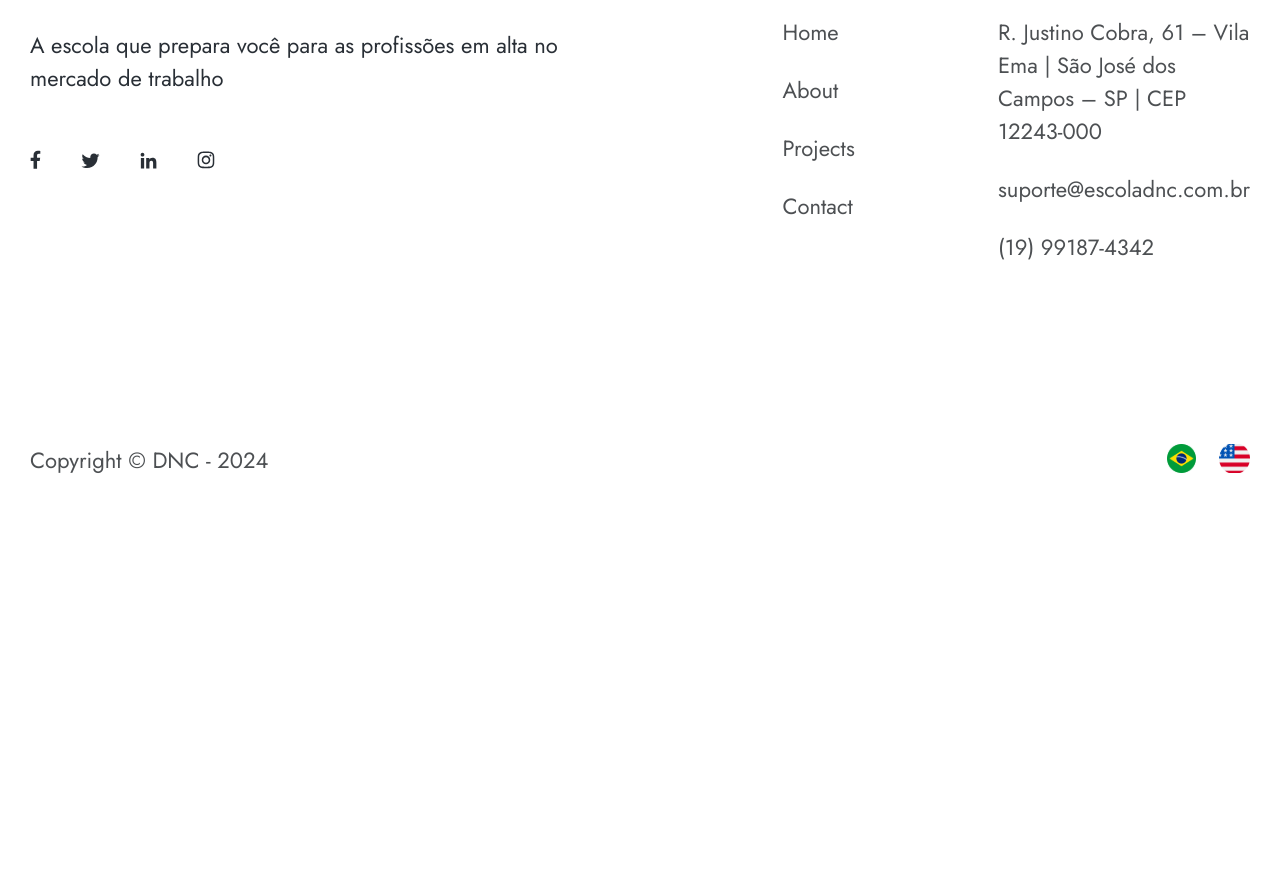
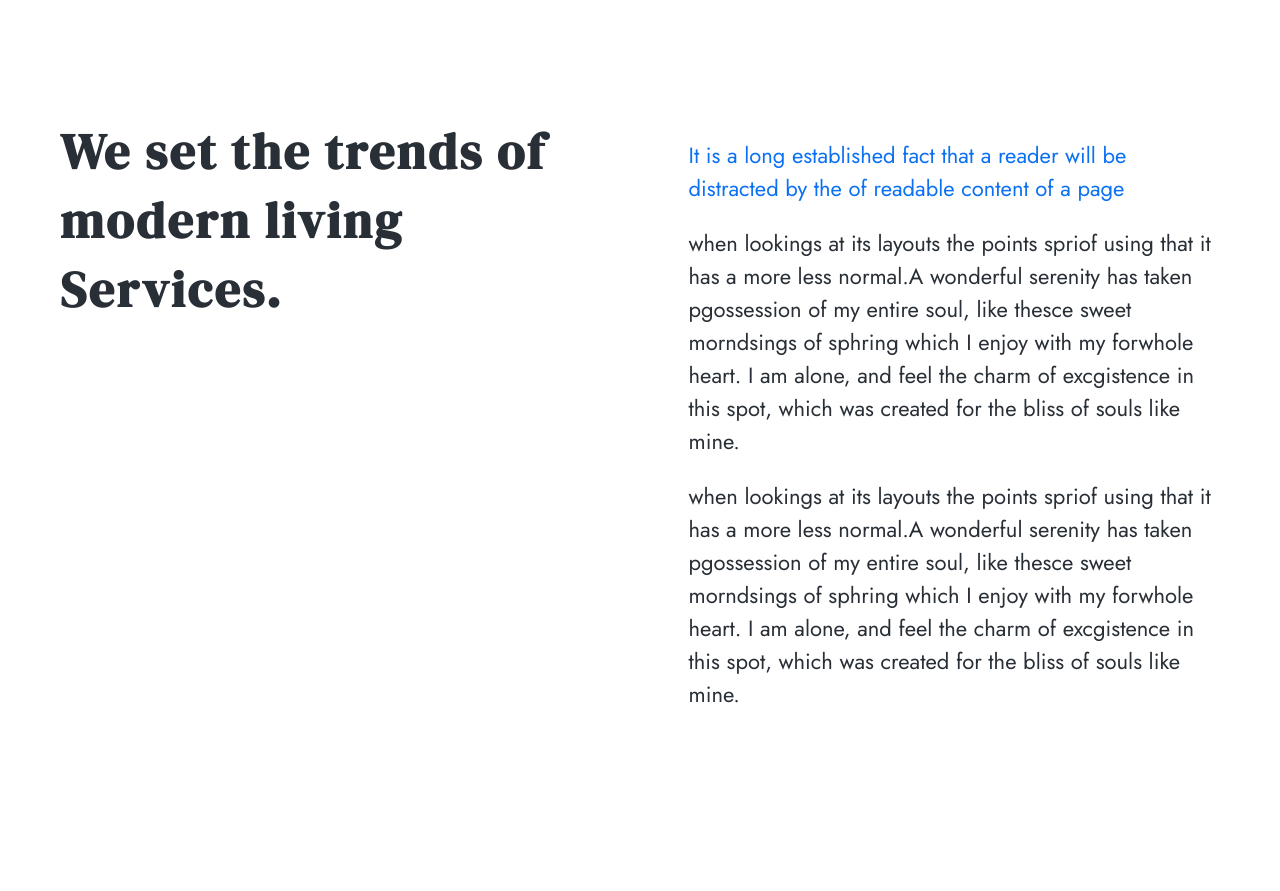
Before and after one commit to LuisDiadema/Materia-4, a React (Vite) app: page /about in a window 1280 px wide. Shown: the part 546-1437 px from the top of the page. Before the commit the page ends 1098 px from the top, so only its background shows below. Built offline with nearby package versions, Linux system fonts and the light colour scheme.

Commit message:
pagina de about finalizada

```diff
--- /dev/null
+++ b/src/Componentes/AboutText/AboutText.css
@@ -0,0 +1,22 @@
+.text-section {
+    column-gap: 97px;
+    margin: 160px auto;
+}
+
+.text-section-text {
+    flex: 1;
+}
+
+.text-section-text h2 {
+    font-size: 50px;
+}
+
+.text-section-text p {
+    font-size: 22px;
+}
+
+@media ( max-width: 768px ) {
+    .text-section {
+        flex-direction: column;
+    }
+}
--- /dev/null
+++ b/src/Componentes/AboutText/AboutText.jsx
@@ -0,0 +1,34 @@
+import './AboutText.css'
+
+function AboutText () {
+    return (
+        <div className="container">
+            <div className="text-section d-flex">
+                <div className="text-section-text">
+                    <h2>We set the trends of modern living Services.</h2>
+                </div>
+                <div className="text-section-text">
+                    <p className="primary-color">
+                        It is a long established fact that a reader will be distracted by the of readable content of a page
+                    </p>
+                    <p>
+                        when lookings at its layouts the points spriof using that it has a more
+                        less normal.A wonderful serenity has taken pgossession of my entire soul,
+                        like thesce sweet morndsings of sphring which I enjoy with my forwhole heart.
+                        I am alone, and feel the charm of excgistence in this spot, which was created
+                        for the bliss of souls like mine.
+                    </p>
+                    <p>
+                        when lookings at its layouts the points spriof using that it has a more
+                        less normal.A wonderful serenity has taken pgossession of my entire soul,
+                        like thesce sweet morndsings of sphring which I enjoy with my forwhole heart.
+                        I am alone, and feel the charm of excgistence in this spot, which was created
+                        for the bliss of souls like mine.
+                    </p>
+                </div>
+            </div>
+        </div>
+    )
+}
+
+export default AboutText
--- a/src/pages/About.jsx
+++ b/src/pages/About.jsx
@@ -1,5 +1,6 @@
 import Banner from '../Componentes/Banner/Banner'
 import Header from '../Componentes/Header/Header'
+import AboutText from '../Componentes/AboutText/AboutText'
 import Footer from '../Componentes/Footer/Footer'
 
 function About () {
@@ -8,7 +9,7 @@
         <Header />
         <Banner title="About" image="about.jpg" />
         <div className="container">
-
+            <AboutText />
         </div>
         <Footer />
         </>
```
